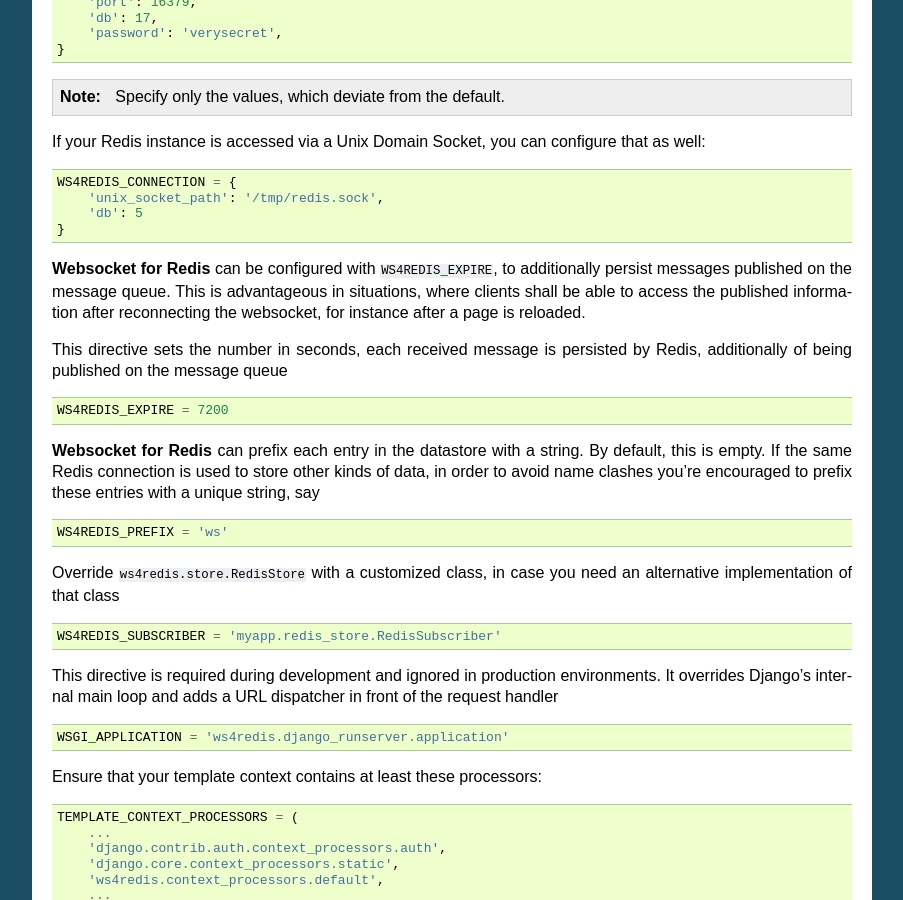
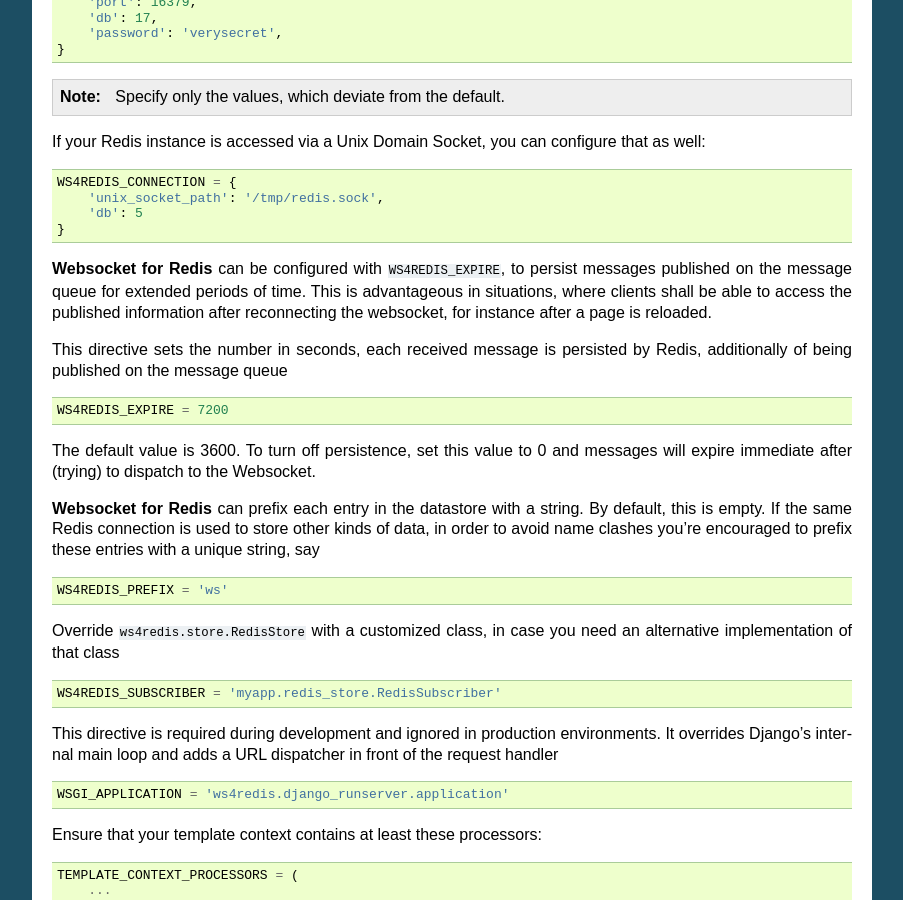
Before and after one commit to jrief/django-websocket-redis, a Sphinx documentation site: the page built from docs/installation.rst, in a window 1280 px wide and 900 px high, scrolled down 1180 px. Shown: the whole window, without its empty margins (198-1101 px from the left). Built offline with Sphinx 7.4.7, drawn with Linux system fonts in a browser that asks for light colours.

Commit message:
Fixes #250
Clarify WS4REDIS_EXPIRE to include instructions on how to turn if off.

```diff
--- a/docs/installation.rst
+++ b/docs/installation.rst
@@ -91,10 +91,10 @@
 	    'db': 5
 	}
 
-**Websocket for Redis** can be configured with ``WS4REDIS_EXPIRE``, to additionally persist messages
-published on the message queue. This is advantageous in situations, where clients shall be able
-to access the published information after reconnecting the websocket, for instance after a page
-is reloaded.
+**Websocket for Redis** can be configured with ``WS4REDIS_EXPIRE``, to persist messages
+published on the message queue for extended periods of time. This is advantageous in situations,
+where clients shall be able to access the published information after reconnecting the websocket,
+for instance after a page is reloaded.
 
 This directive sets the number in seconds, each received message is persisted by Redis, additionally
 of being published on the message queue
@@ -102,6 +102,9 @@
 .. code-block:: python
 
 	WS4REDIS_EXPIRE = 7200
+
+The default value is 3600. To turn off persistence, set this value to 0 and messages will expire
+immediate after (trying) to dispatch to the Websocket.
 
 **Websocket for Redis** can prefix each entry in the datastore with a string. By default, this
 is empty. If the same Redis connection is used to store other kinds of data, in order to avoid name
```
